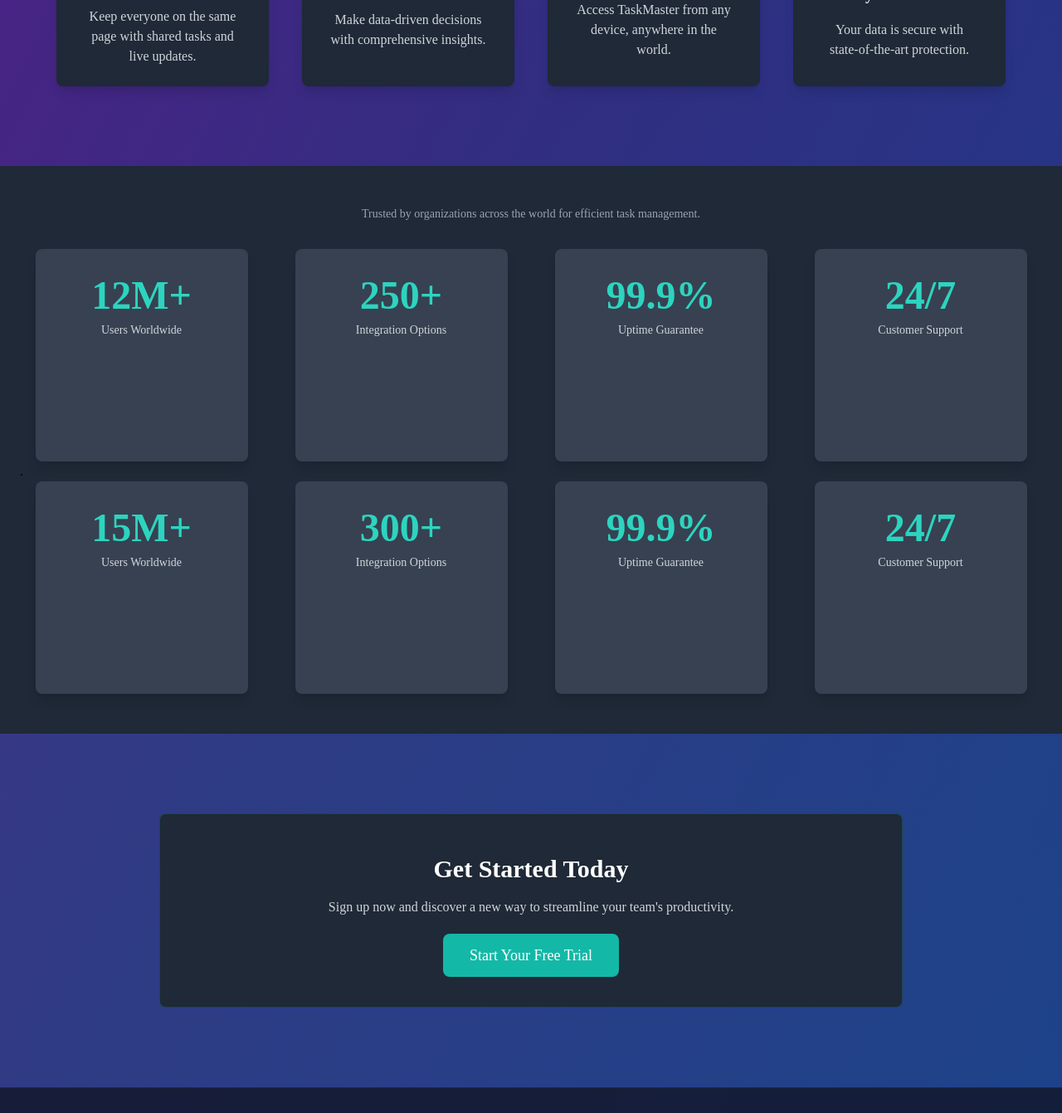
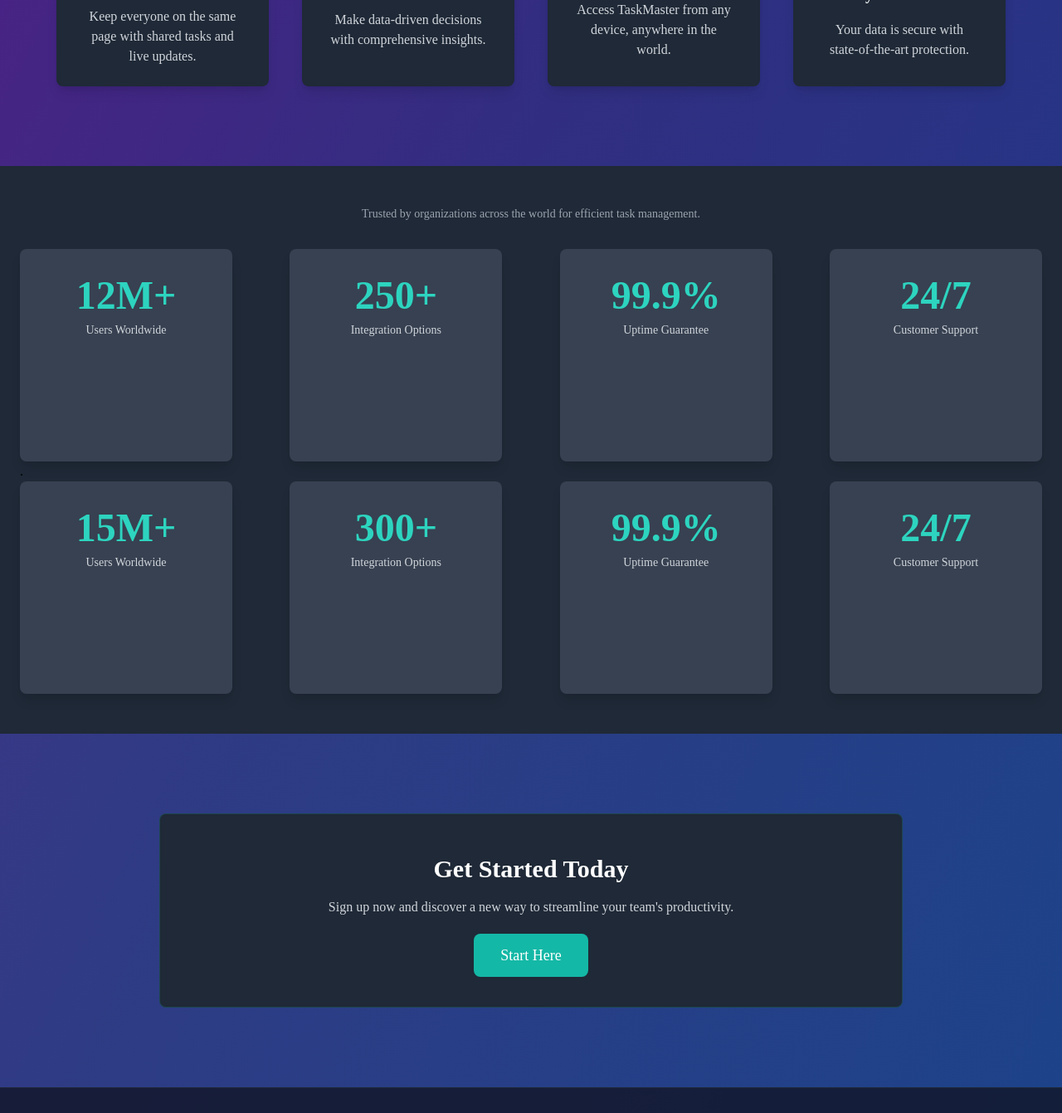
Before and after one commit to davyken/Dtodo, a React (Vite) app: page / in a window 1280 px wide. Shown: the part 1144-2485 px from the top of the page at 83% size. Built offline with nearby package versions, Linux system fonts and the light colour scheme.

Commit message:
modified content

```diff
--- a/src/Pages/HomePage/Home.jsx
+++ b/src/Pages/HomePage/Home.jsx
@@ -156,23 +156,20 @@ export default function Home() {
       <div className="w-full py-12 bg-gray-800">
   <div className="max-w-7xl mx-auto px-6">
     <p className="text-center text-sm text-gray-400 mb-8">
-            Trusted by organizations across the world for efficient task
-            management.
+      Trusted by organizations across the world for efficient task management.
     </p>
-          <div className="flex justify-around gap-5">
+    <div className="flex flex-wrap justify-between gap-5">
       <StatCard number="12M+" label="Users Worldwide" />
       <StatCard number="250+" label="Integration Options" />
       <StatCard number="99.9%" label="Uptime Guarantee" />
       <StatCard number="24/7" label="Customer Support" />
-
     </div>
     <div><p>.</p></div>
-          <div className="flex justify-around gap-5">
+    <div className="flex flex-wrap justify-between gap-5">
       <StatCard number="15M+" label="Users Worldwide" />
       <StatCard number="300+" label="Integration Options" />
       <StatCard number="99.9%" label="Uptime Guarantee" />
       <StatCard number="24/7" label="Customer Support" />
-
     </div>
   </div>
 </div>
@@ -195,7 +192,7 @@ export default function Home() {
               to="/register"
               className="px-8 py-4 text-lg font-medium text-white bg-teal-500 rounded-lg hover:bg-teal-400 transition-all duration-300"
             >
-              Start Your Free Trial
+              Start Here
             </Link>
           </motion.div>
         </div>
```
Lines whose indentation alone changed are shown as unchanged.
